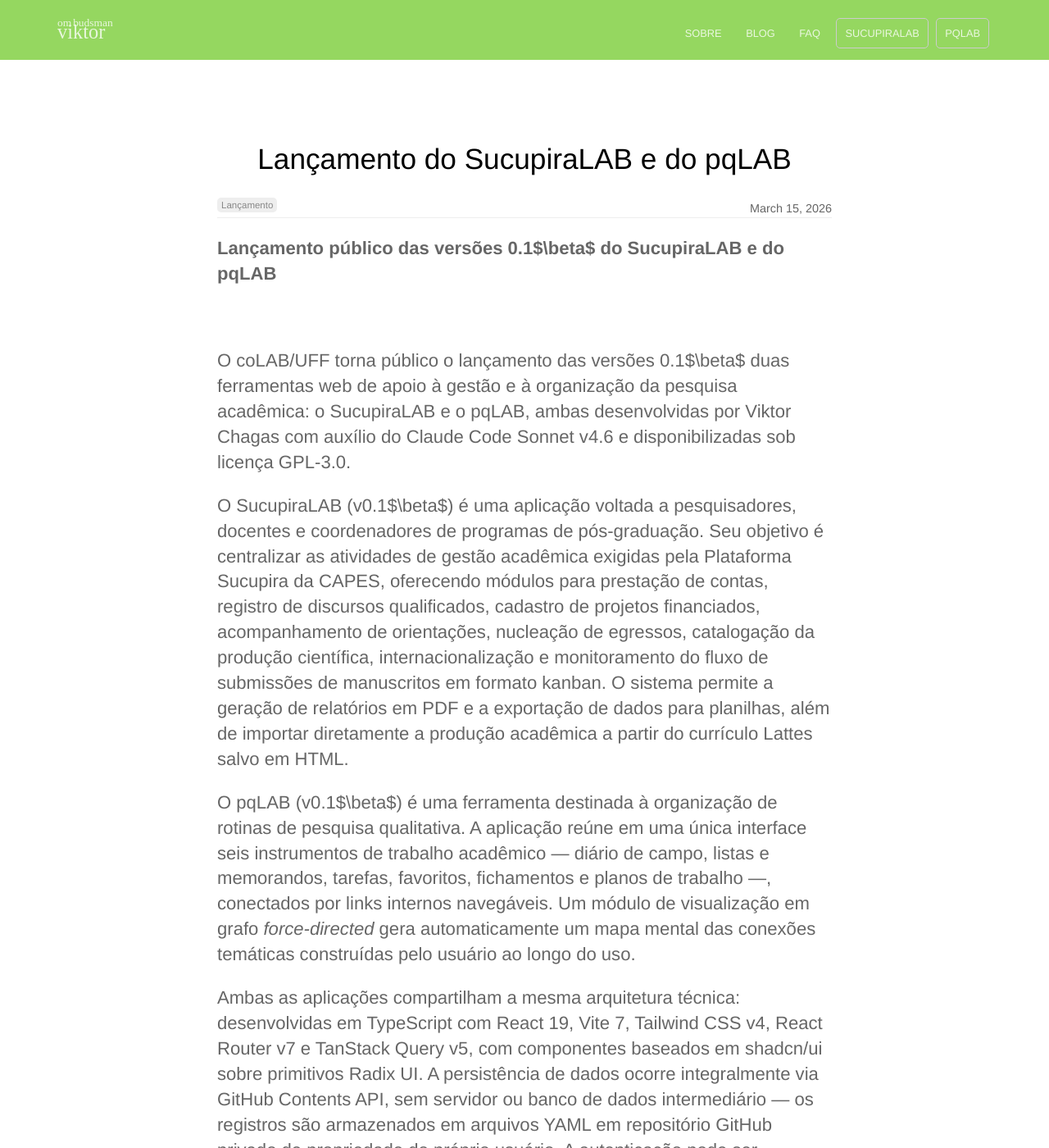
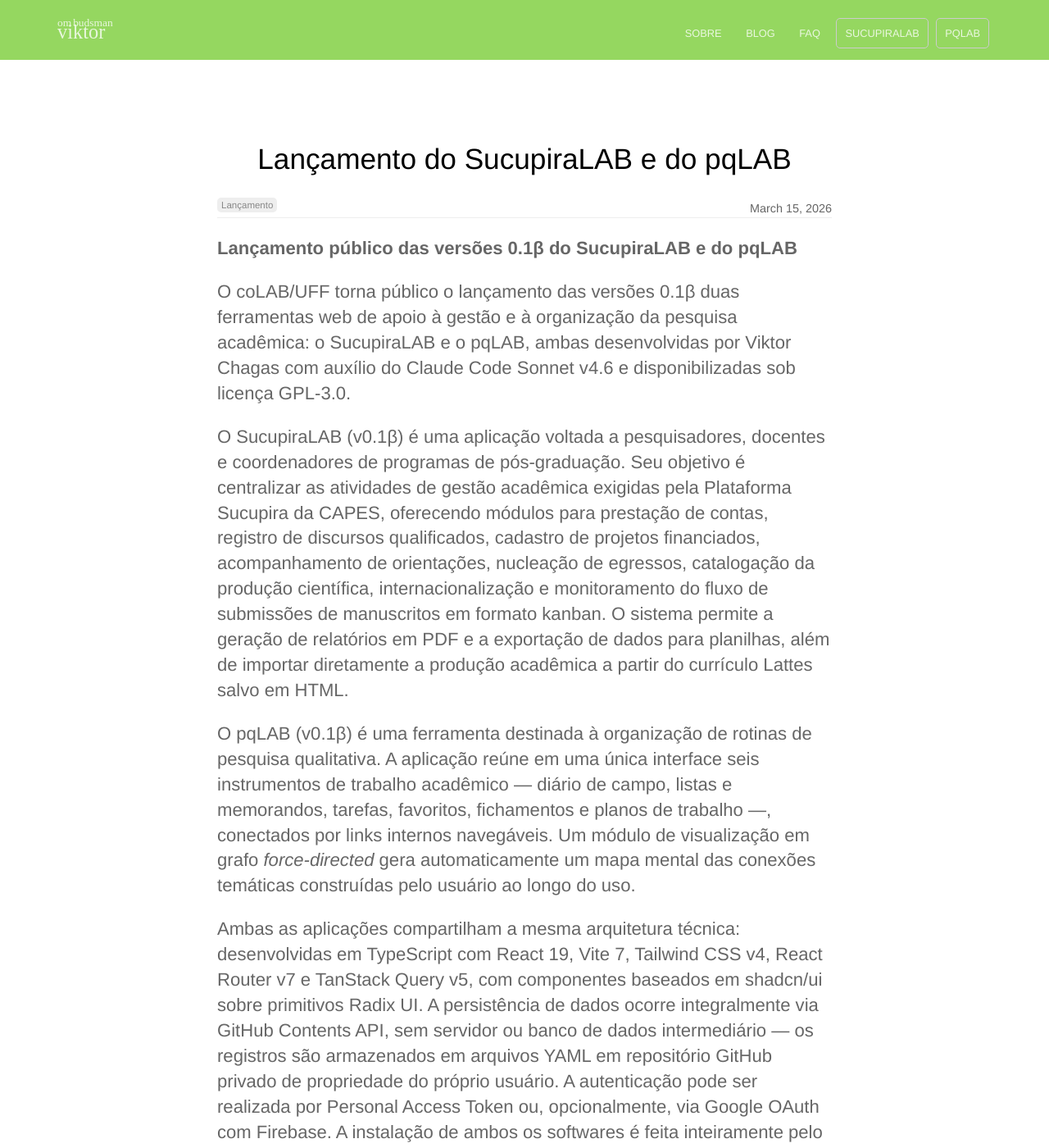
Before and after one commit to ombudsmanviktor/lab, a Jekyll site: the page built from _posts/2026-03-15-lancamento.md, in a window 1280 px wide and 1400 px high. Shown: the whole window at 82% size. Built offline with Jekyll 4.4.1, drawn with Linux system fonts in a browser that asks for light colours.

Commit message:
Update 2026-03-15-lancamento.md

```diff
--- a/_posts/2026-03-15-lancamento.md
+++ b/_posts/2026-03-15-lancamento.md
@@ -6,15 +6,15 @@
 author_staff_member: ombudsmanviktor
 ---
 
-**Lançamento público das versões 0.1$\beta$ do SucupiraLAB e do pqLAB**
+**Lançamento público das versões 0.1β do SucupiraLAB e do pqLAB**
 
-![](images/hero.png)
+[](images/hero.png)
 
-O coLAB/UFF torna público o lançamento das versões 0.1$\beta$ duas ferramentas web de apoio à gestão e à organização da pesquisa acadêmica: o SucupiraLAB e o pqLAB, ambas desenvolvidas por Viktor Chagas com auxílio do Claude Code Sonnet v4.6 e disponibilizadas sob licença GPL-3.0.
+O coLAB/UFF torna público o lançamento das versões 0.1β duas ferramentas web de apoio à gestão e à organização da pesquisa acadêmica: o SucupiraLAB e o pqLAB, ambas desenvolvidas por Viktor Chagas com auxílio do Claude Code Sonnet v4.6 e disponibilizadas sob licença GPL-3.0.
 
-O SucupiraLAB (v0.1$\beta$) é uma aplicação voltada a pesquisadores, docentes e coordenadores de programas de pós-graduação. Seu objetivo é centralizar as atividades de gestão acadêmica exigidas pela Plataforma Sucupira da CAPES, oferecendo módulos para prestação de contas, registro de discursos qualificados, cadastro de projetos financiados, acompanhamento de orientações, nucleação de egressos, catalogação da produção científica, internacionalização e monitoramento do fluxo de submissões de manuscritos em formato kanban. O sistema permite a geração de relatórios em PDF e a exportação de dados para planilhas, além de importar diretamente a produção acadêmica a partir do currículo Lattes salvo em HTML.
+O SucupiraLAB (v0.1β) é uma aplicação voltada a pesquisadores, docentes e coordenadores de programas de pós-graduação. Seu objetivo é centralizar as atividades de gestão acadêmica exigidas pela Plataforma Sucupira da CAPES, oferecendo módulos para prestação de contas, registro de discursos qualificados, cadastro de projetos financiados, acompanhamento de orientações, nucleação de egressos, catalogação da produção científica, internacionalização e monitoramento do fluxo de submissões de manuscritos em formato kanban. O sistema permite a geração de relatórios em PDF e a exportação de dados para planilhas, além de importar diretamente a produção acadêmica a partir do currículo Lattes salvo em HTML.
 
-O pqLAB (v0.1$\beta$) é uma ferramenta destinada à organização de rotinas de pesquisa qualitativa. A aplicação reúne em uma única interface seis instrumentos de trabalho acadêmico — diário de campo, listas e memorandos, tarefas, favoritos, fichamentos e planos de trabalho —, conectados por links internos navegáveis. Um módulo de visualização em grafo *force-directed* gera automaticamente um mapa mental das conexões temáticas construídas pelo usuário ao longo do uso.
+O pqLAB (v0.1β) é uma ferramenta destinada à organização de rotinas de pesquisa qualitativa. A aplicação reúne em uma única interface seis instrumentos de trabalho acadêmico — diário de campo, listas e memorandos, tarefas, favoritos, fichamentos e planos de trabalho —, conectados por links internos navegáveis. Um módulo de visualização em grafo *force-directed* gera automaticamente um mapa mental das conexões temáticas construídas pelo usuário ao longo do uso.
 
 Ambas as aplicações compartilham a mesma arquitetura técnica: desenvolvidas em TypeScript com React 19, Vite 7, Tailwind CSS v4, React Router v7 e TanStack Query v5, com componentes baseados em shadcn/ui sobre primitivos Radix UI. A persistência de dados ocorre integralmente via GitHub Contents API, sem servidor ou banco de dados intermediário — os registros são armazenados em arquivos YAML em repositório GitHub privado de propriedade do próprio usuário. A autenticação pode ser realizada por Personal Access Token ou, opcionalmente, via Google OAuth com Firebase. A instalação de ambos os softwares é feita inteiramente pelo navegador, por meio de fork do repositório e ativação do GitHub Pages, sem necessidade de build local.
 
```
